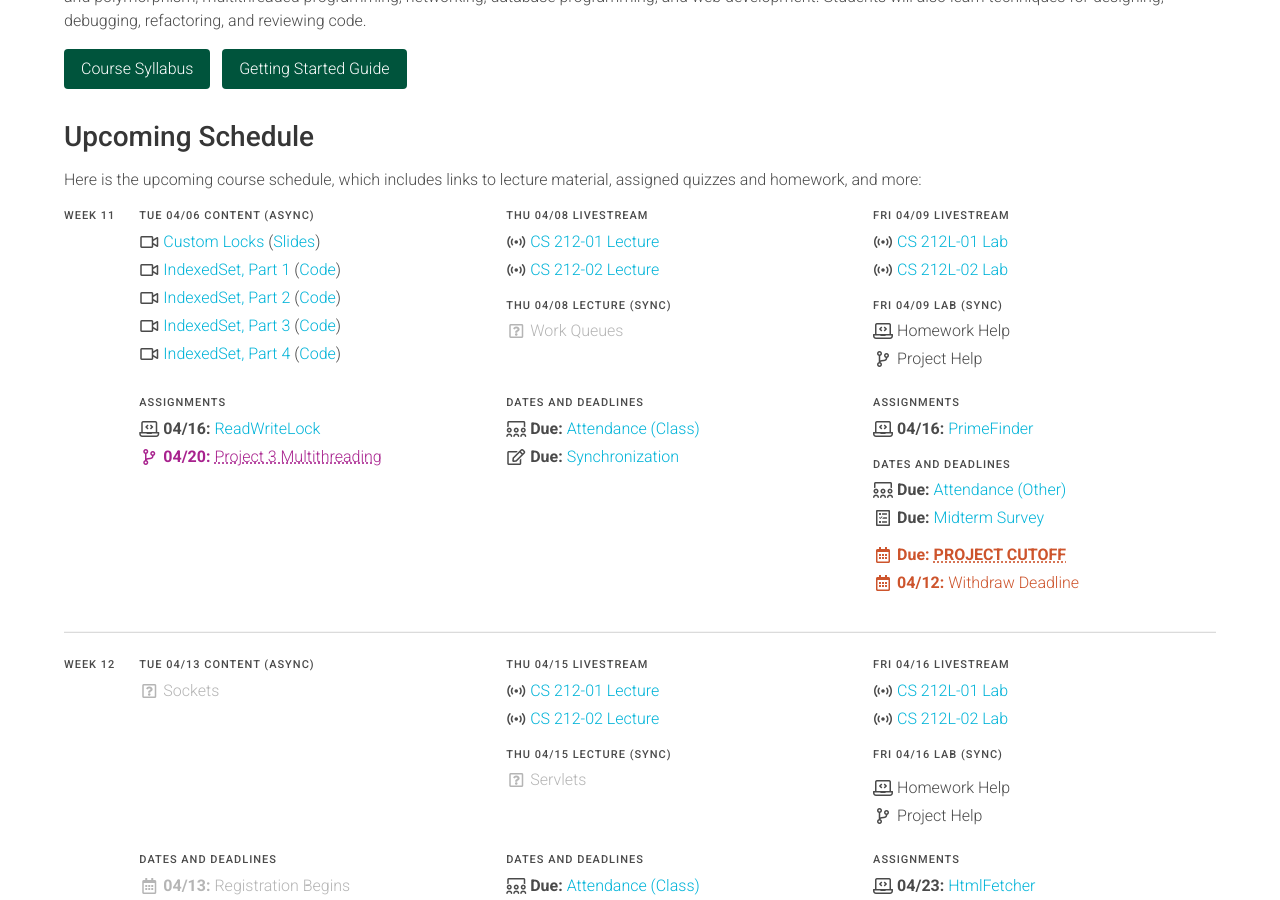
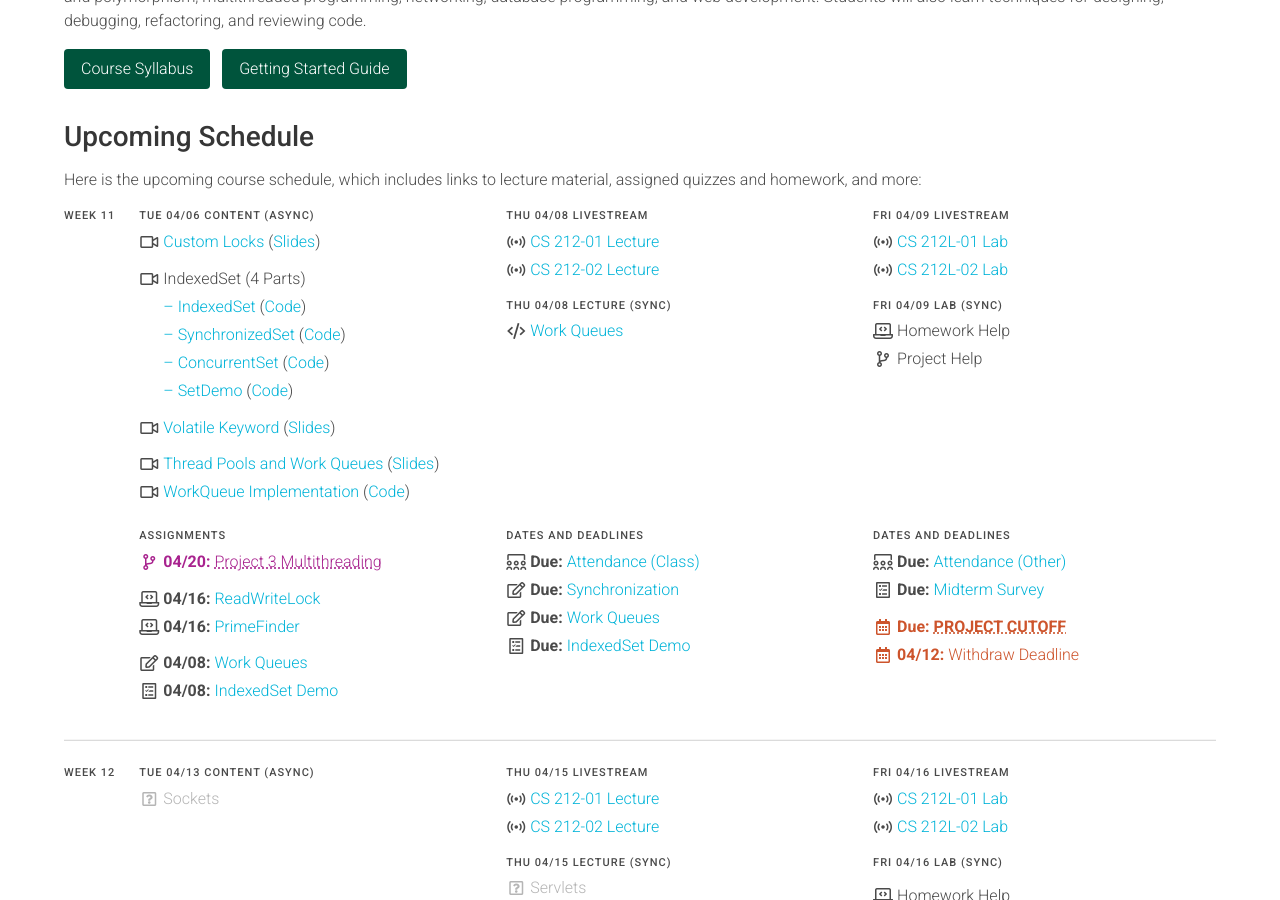
Before and after one commit to usf-cs212-spring2021/usf-cs212-spring2021.github.io, a Jekyll site: the page built from index.md, in a window 1280 px wide and 900 px high, scrolled down 369 px. Built offline with Jekyll 4.4.1, drawn with Linux system fonts in a browser that asks for light colours.

Commit message:
Adding work queue content.

```diff
--- a/_data/participation.yml
+++ b/_data/participation.yml
@@ -51,3 +51,9 @@ thread_demos:
   text: 'Thread Demos'
   link: 'https://usfca.instructure.com/courses/1597848/discussion_topics/7985259'
   date: 2021-04-01
+
+indexedset:
+  <<: *default
+  text: 'IndexedSet Demo'
+  link: 'https://usfca.instructure.com/courses/1597848/discussion_topics/7985259'
+  date: 2021-04-08
--- a/_data/quizzes.yml
+++ b/_data/quizzes.yml
@@ -123,3 +123,9 @@
   text: 'Synchronization'
   link: 'https://usfca.instructure.com/courses/1597848/quizzes/2375252'
   date: 2021-04-08
+
+queues:
+  <<: *default
+  text: 'Work Queues'
+  link: 'https://usfca.instructure.com/courses/1597848/quizzes/2375241'
+  date: 2021-04-08
--- a/_data/schedule.yml
+++ b/_data/schedule.yml
@@ -1195,34 +1195,66 @@ weeks:
                 link: 'https://usfca.zoom.us/rec/share/4R_s8pzly4ZMQ1NKLd2Sn7X5HfxEorO4kmQLOEeAyaDv2GqWXGaCy1vpv_dTiY_h.unVCxlNmOXMBqH_4?startTime=1617399254000'
                 more: '(<a href="https://docs.google.com/presentation/d/e/2PACX-1vQwvO5g8udwm1r59se8aby8hdv_auhzny98h0dsJB1TmN7sbeGk5EfMd3kx4w9qSz-mOCpvk1cMFVSu/pub?start=false&loop=false&delayms=3000">Slides</a>)'
 
-              - text: 'IndexedSet, Part 1' # indexedset
-                icon: 'video'
+              - text: 'IndexedSet (4 Parts)'
+                icon: 'video'
+                type: 'bump'
+
+              - text: '– IndexedSet' # indexedset
+                icon: 'nothing'
                 link: 'https://usfca.zoom.us/rec/share/4qmV55Rc8zCmAcxK_AzifnvomuTdcjGRBSwPj8G1n7V6AKrM9gyBmPF0R1_4g38F.G-8F0uoXmJM0dSrJ?startTime=1617400119000'
                 more: '(<a href="https://github.com/usf-cs212-spring2021/lectures/blob/main/MultithreadingSynchronization/src/main/java/IndexedSet.java">Code</a>)'
 
-              - text: 'IndexedSet, Part 2' # synchronizedset
-                icon: 'video'
+              - text: '– SynchronizedSet' # synchronizedset
+                icon: 'nothing'
                 link: 'https://usfca.zoom.us/rec/share/BcOlgEFzTaaENqCDDZrolux-dM-B5JQSV2AjNmyo6Wn82J02p0u92vfHu-k3jsI.B0ASOh8QCo_g_reP?startTime=1617400762000'
                 more: '(<a href="https://github.com/usf-cs212-spring2021/lectures/blob/main/MultithreadingSynchronization/src/main/java/SynchronizedSet.java">Code</a>)'
 
-              - text: 'IndexedSet, Part 3' # concurrentset
-                icon: 'video'
+              - text: '– ConcurrentSet' # concurrentset
+                icon: 'nothing'
                 link: 'https://usfca.zoom.us/rec/share/LB45lJLXvlUNWvF3N07_WeqtIH9vgw_KFDTqFsV19PnUcje9SdBRRda7lA464qqw.q9iGEZuwGC5C8W4E?startTime=1617401186000'
                 more: '(<a href="https://github.com/usf-cs212-spring2021/lectures/blob/main/MultithreadingSynchronization/src/main/java/ConcurrentSet.java">Code</a>)'
 
-              - text: 'IndexedSet, Part 4' # setdemo
-                icon: 'video'
+              - text: '– SetDemo' # setdemo
+                icon: 'nothing'
                 link: 'https://usfca.zoom.us/rec/share/tWkROU4JXfjH4CCgC8J-OdR74XSirATh9d5zB43Os59Ye0kSycJTvujUslu3ad62.wBU3gESE9ZO5UVzl?startTime=1617401643000'
                 more: '(<a href="https://github.com/usf-cs212-spring2021/lectures/blob/main/MultithreadingSynchronization/src/main/java/SetDemo.java">Code</a>)'
 
-          - <<: *assignments
-            items:
-              - file: 'homework'
-                name: 'readwritelock'
-
+              - text: 'Volatile Keyword'
+                icon: 'video'
+                type: 'bump'
+                link: 'https://usfca.zoom.us/rec/share/0uMdCgjP_479OhHF2iig0MmZcDlFx4kMWnSxuTz-8WEIO4lc6Eq2bqbOLKtSzBBW.on6EQvbozGiqCiFT?startTime=1617567796000'
+                more: '(<a href="https://docs.google.com/presentation/d/e/2PACX-1vRJkU2kBezfFIDyu6qVNR1r_rHvMjpHFM35ZK82RC5iZYjLuVWHu8bzgLgH7svgm6m2GoDjm03APVUr/pub?start=false&loop=false&delayms=3000">Slides</a>)'
+
+              - text: 'Thread Pools and Work Queues'
+                icon: 'video'
+                type: 'bump'
+                link: 'https://usfca.zoom.us/rec/share/kD0VoThb4kyxKzgs81DLYkjLrQiPo7xkCLxPQHiHcW18ERj1rhQU7-XiQ84EHEc-.khfd6iitXwBvtDgn?startTime=1617567129000'
+                more: '(<a href="https://docs.google.com/presentation/d/e/2PACX-1vQkpNDvL5f36Vy7YnvnLzHZp4D6xGd9mLUyMedNsixGd2YvzalYdeczlpC_ccsx4nINAkO-AfwFuJbO/pub?start=false&loop=false&delayms=3000">Slides</a>)'
+
+              - text: 'WorkQueue Implementation'
+                icon: 'video'
+                link: ''
+                more: '(<a href="https://github.com/usf-cs212-spring2021/lectures/blob/main/MultithreadingWorkQueues/src/main/java/WorkQueue.java">Code</a>)'
+
+          - <<: *assignments
+            items:
               - file: 'projects'
                 name: '3f'
 
+              - file: 'homework'
+                name: 'readwritelock'
+                type: 'bump'
+
+              - file: 'homework'
+                name: 'primefinder'
+
+              - file: 'quizzes'
+                name: 'queues'
+                type: 'bump'
+
+              - file: 'participation'
+                name: 'indexedset'
+
       - date: 2021-04-08
         sections:
           - <<: *lectures
@@ -1230,7 +1262,8 @@ weeks:
           - label: 'Lecture (Sync)'
             items:
               - text: 'Work Queues'
-                type: *pending
+                icon: 'code'
+                link: 'https://github.com/usf-cs212-spring2021/lectures/tree/main/MultithreadingWorkQueues'
 
           # - <<: *assignments
           #   items:
@@ -1245,6 +1278,12 @@ weeks:
               - file: 'quizzes'
                 name: 'synchronization'
 
+              - file: 'quizzes'
+                name: 'queues'
+
+              - file: 'participation'
+                name: 'indexedset'
+
       - date: 2021-04-09
         sections:
           - <<: *labs
@@ -1256,11 +1295,6 @@ weeks:
 
               - text: 'Project Help'
                 icon: 'project'
-
-          - <<: *assignments
-            items:
-              - file: 'homework'
-                name: 'primefinder'
 
           - <<: *deadlines
             items:
```
